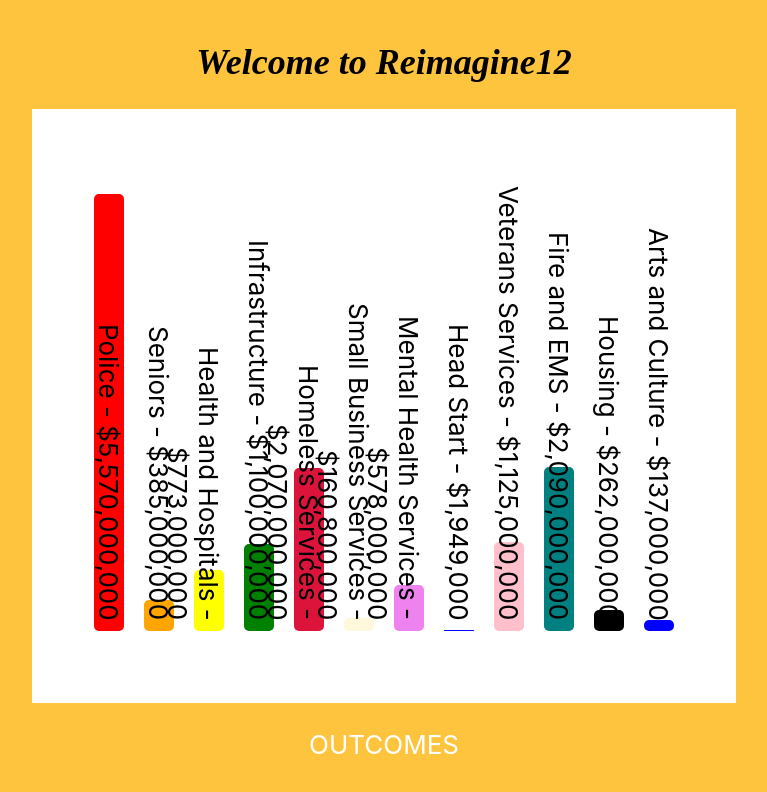
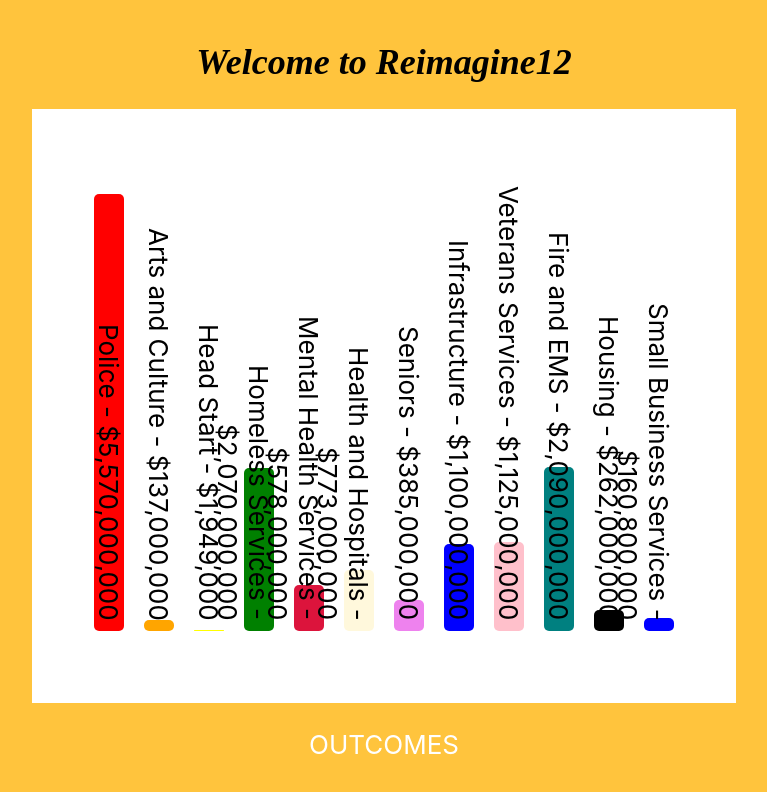
Before and after one commit to reimagine12/hackforblacklives, a React (Create React App) app: page / in a window 1280 px wide. Shown: the top 792 px of the page, without its empty margins (256-1023 px from the left). Built offline with nearby package versions, Linux system fonts and the light colour scheme.

Commit message:
update order of categories

```diff
--- a/src/config.js
+++ b/src/config.js
@@ -4,17 +4,17 @@
 
 export const categories = [
   'police',
+  'arts_and_culture',
+  'head_start',
+  'homeless_services',
+  'mental_health',
+  'health_and_hospitals',
   'seniors',
-  'health_and_hospitals',
   'infrastructure',
-  'homeless_services',
-  'small_business_services',
-  'mental_health',
-  'head_start',
   'veterans_services',
   'fire_and_ems',
   'housing',
-  'arts_and_culture',
+  'small_business_services'
 ];
 
 export const data = {
```
